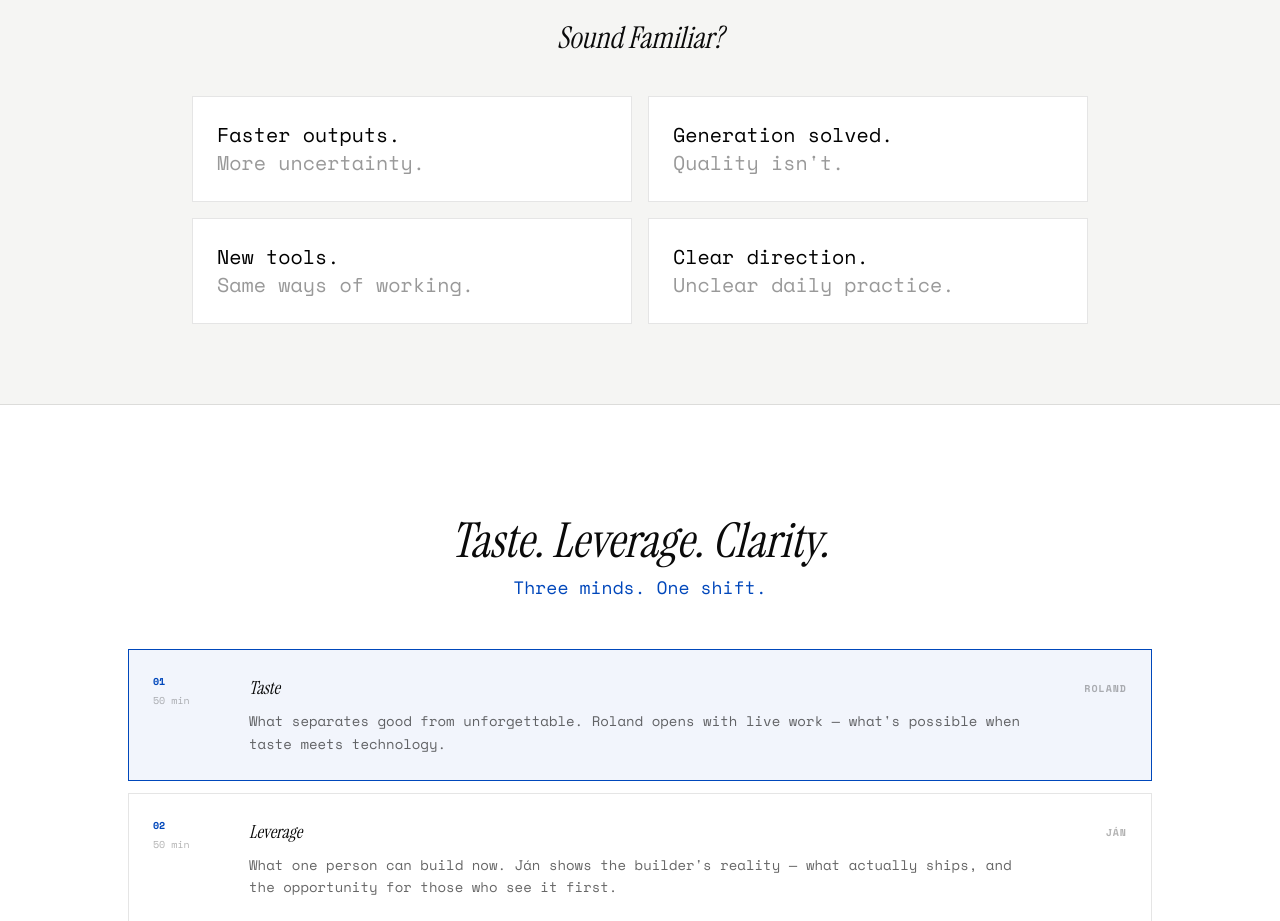
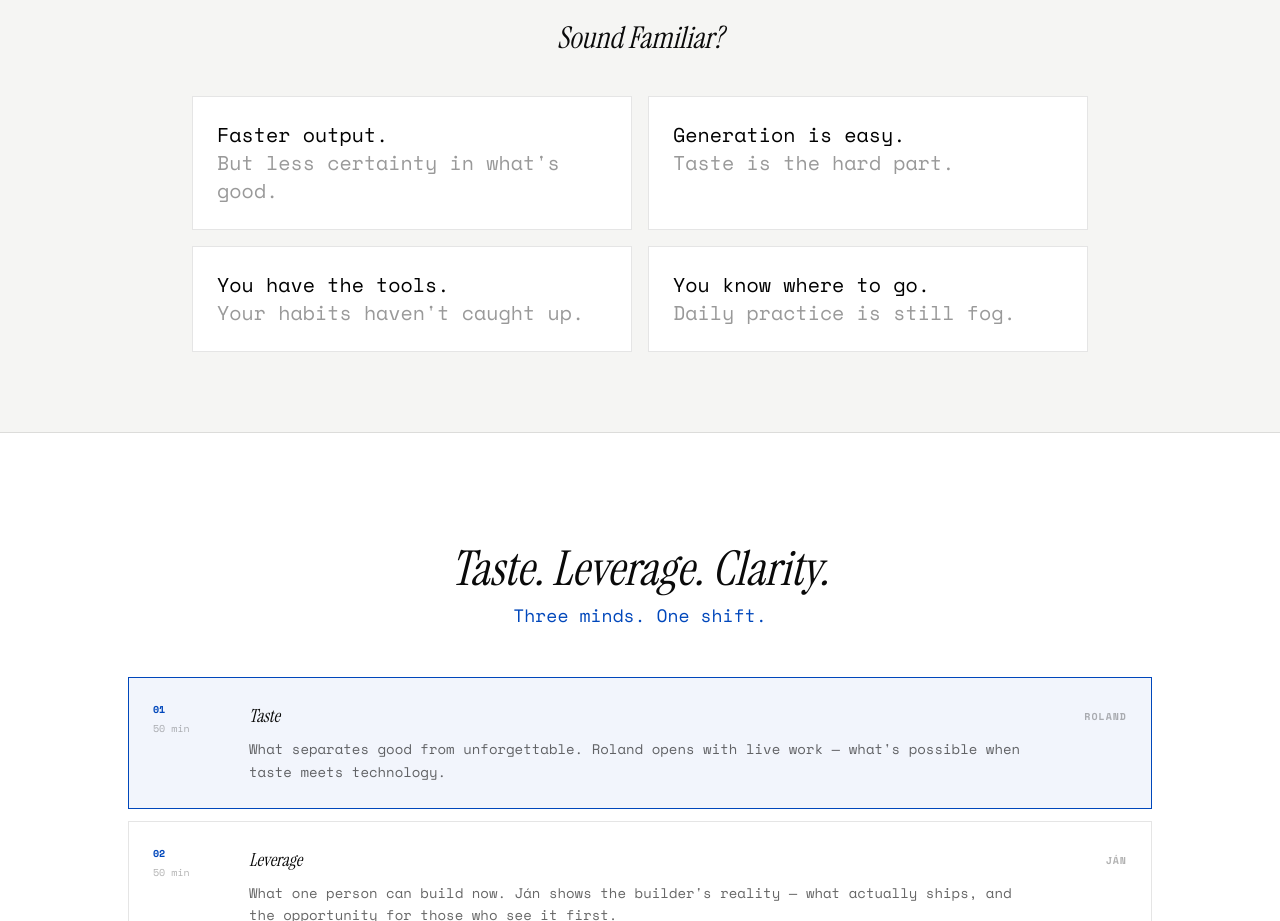
Before and after one commit to princeofwellness/researchlab, a Next.js app: page /public in a window 1280 px wide. Shown: the part 780-1701 px from the top of the page. Built offline with nearby package versions, Linux system fonts and the light colour scheme.

Commit message:
Problem section: refined copy with context (EN + SK)
- Headline: punchy, bold
- Subline: adds context, flows naturally
- Slovak translations sound natural, not choppy
- Ties to session content (taste, habits, practice)

```diff
--- a/src/app/public/page.tsx
+++ b/src/app/public/page.tsx
@@ -62,10 +62,10 @@ export default function PublicSessionsPage() {
             problem: {
                 title: "Sound Familiar?",
                 cards: [
-                    { headline: "Faster outputs.", subline: "More uncertainty." },
-                    { headline: "Generation solved.", subline: "Quality isn't." },
-                    { headline: "New tools.", subline: "Same ways of working." },
-                    { headline: "Clear direction.", subline: "Unclear daily practice." }
+                    { headline: "Faster output.", subline: "But less certainty in what's good." },
+                    { headline: "Generation is easy.", subline: "Taste is the hard part." },
+                    { headline: "You have the tools.", subline: "Your habits haven't caught up." },
+                    { headline: "You know where to go.", subline: "Daily practice is still fog." }
                 ]
             },
             outcome: {
@@ -185,10 +185,10 @@ export default function PublicSessionsPage() {
             problem: {
                 title: "Znie Povedome?",
                 cards: [
-                    { headline: "Rýchlejšie výstupy.", subline: "Väčšia neistota." },
-                    { headline: "Generovanie vyriešené.", subline: "Kvalita nie." },
-                    { headline: "Nové nástroje.", subline: "Staré spôsoby práce." },
-                    { headline: "Jasný smer.", subline: "Nejasná denná prax." }
+                    { headline: "Rýchlejší výstup.", subline: "Ale menšia istota, čo je dobré." },
+                    { headline: "Generovať je ľahké.", subline: "Vkus je to ťažké." },
+                    { headline: "Nástroje máte.", subline: "Návyky ešte nie." },
+                    { headline: "Viete kam.", subline: "Denná prax je stále hmla." }
                 ]
             },
             outcome: {
```
